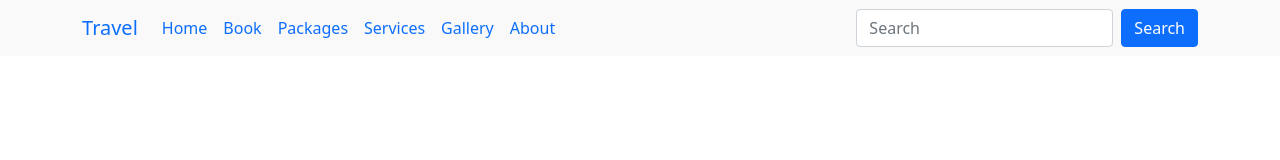
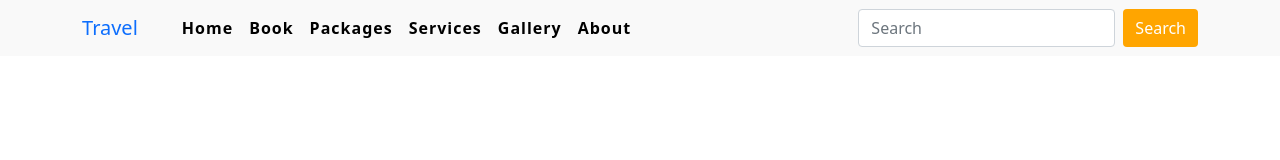
Before and after one commit to gehlotlalit/Websites, a plain HTML site: page Travel & Tour Website/index.html in a window 1280 px wide. Drawn offline with nearby package versions, Linux system fonts and the light colour scheme.

Commit message:
Navbar styling

```diff
--- a/Travel & Tour Website/style.css
+++ b/Travel & Tour Website/style.css
@@ -21,4 +21,27 @@
 #logo span{
     color: #ffa500;
 }
+.navbar-toggler span{
+    color: #ffa500;
+}
+.navbar-nav{
+    margin-left: 20px;
+}
+.nav-item .nav-link{
+    font-size: 16px;
+    font-weight: 550;
+    color: black;
+    letter-spacing: 1px;
+    border-radius: 3px;
+    transition: 0.5s ease;
+}
+.nav-item .nav-link:hover{
+    background: #ffa500;
+    color: white;
+}
+#navbar form button{
+    background: orange;
+    color: white;
+    border: none;
+}
 /* Navbar start */
```
